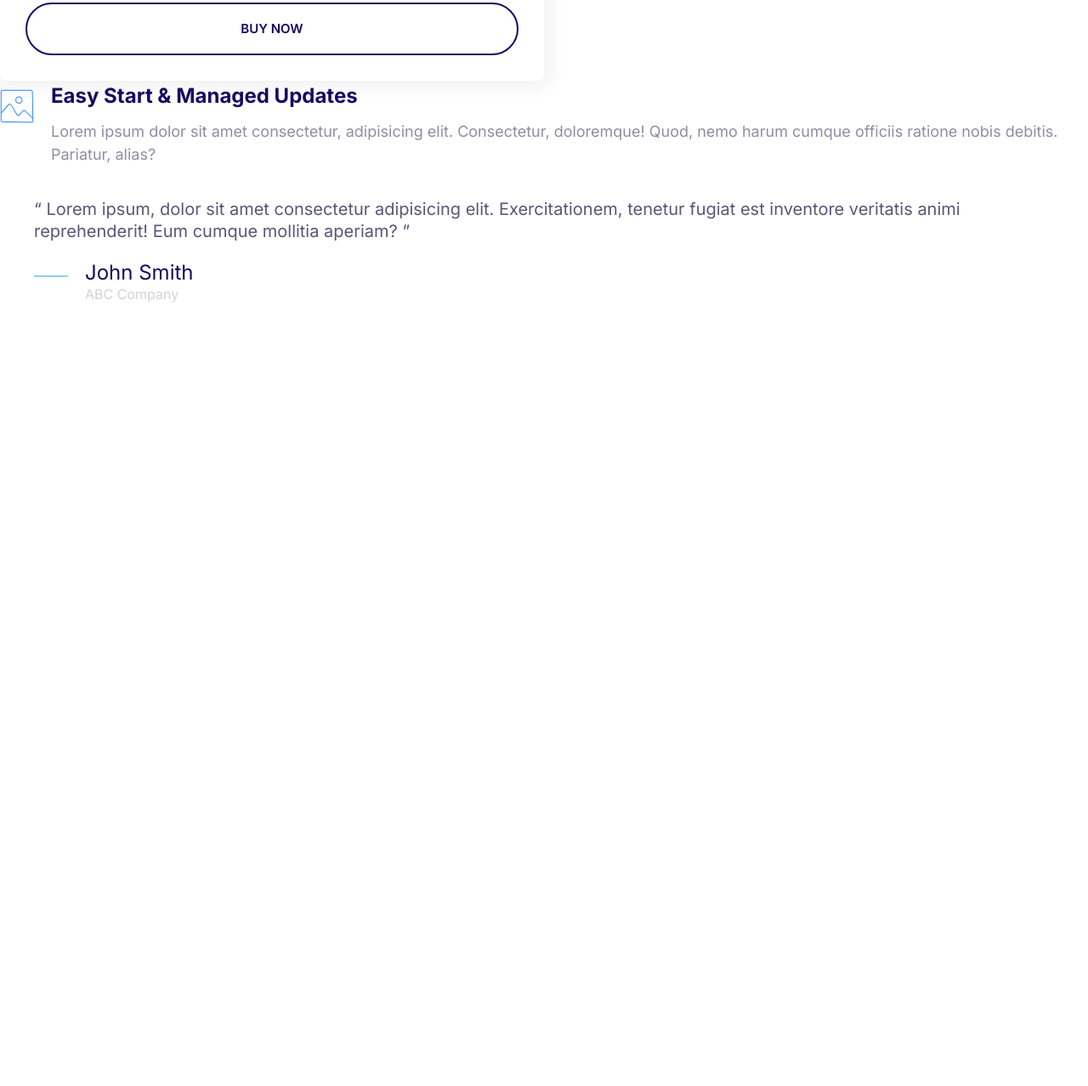
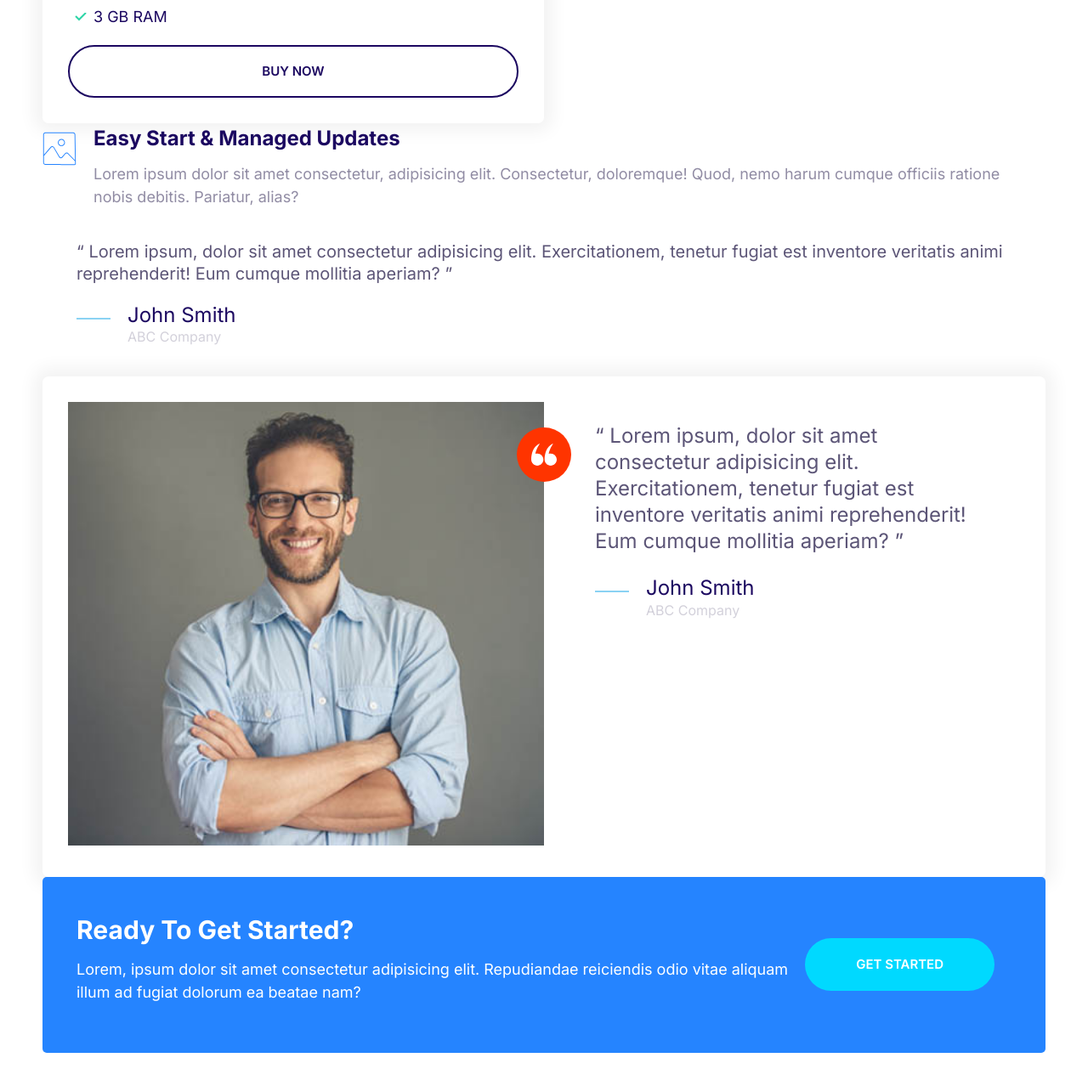
Before and after one commit to echen770/jasify, a plain HTML site: page index.html in a window 1280 px wide. Shown: the part 1272-2550 px from the top of the page at 85% size. Before the commit the page ends 1665 px from the top, so only its background shows below. Drawn offline with Linux system fonts and the light colour scheme.

Commit message:
define callouts

```diff
--- a/css/styles.css
+++ b/css/styles.css
@@ -173,6 +173,15 @@ a {
   fill: var(--color-primary);
 }
 
+.icon--accent {
+  fill: white;
+}
+
+.icon--small {
+  height: 30px;
+  width: 30px;
+}
+
 .icon-container {
   background: #f3f9fa;
   height: 64px;
@@ -239,6 +248,11 @@ a {
 .btn--block {
   width: 100%;
   display: inline-block;
+}
+
+.btn--stretched {
+  padding-left: 6rem;
+  padding-right: 6rem;
 }
 
 @media screen and (min-width: 1024px) {
@@ -439,3 +453,95 @@ a {
     font-size: 1.6rem;
   }
 }
+
+/* grids */
+
+.grid {
+  display: grid;
+}
+
+@media screen and (min-width: 768px) {
+  .grid--1x2 {
+    grid-template-columns: 1fr 1fr;
+  }
+}
+
+@media screen and (min-width: 1024px) {
+  .grid--1x3 {
+    grid-template-columns: repeat(3, 1fr);
+  }
+}
+
+/* testimonial */
+
+.testimonial {
+  padding: 3rem;
+}
+
+.testimonial__image-container {
+  position: relative;
+}
+
+.testimonial__image {
+  width: 100%;
+}
+
+.testimonial__image-container .icon-container {
+  position: absolute;
+  top: 3rem;
+  right: -32px;
+  background: var(--color-accent);
+}
+
+@media screen and (min-width: 768px) {
+  .testimonial .quote,
+  .testimonial .quote__author {
+    font-size: 2.4rem;
+  }
+
+  .testimonial .quote {
+    margin-left: 6rem;
+  }
+}
+
+/* Callouts */
+
+.callout {
+  padding: 4rem;
+  border-radius: 5px;
+}
+
+.callout--primary {
+  background-color: var(--color-primary);
+  color: white;
+}
+
+.callout__heading {
+  margin-top: 0;
+  font-size: 3rem;
+  color: white;
+}
+
+.callout .btn {
+  justify-self: center;
+  align-self: center;
+}
+
+.callout__content {
+  text-align: center;
+}
+
+@media screen and (min-width: 768px) {
+  .callout__content {
+    text-align: left;
+  }
+
+  .callout .btn {
+    justify-self: start;
+    margin: 0 2rem;
+  }
+
+  .callout .grid--1x2 {
+    grid-template-columns: 1fr auto;
+  }
+}
--- a/index.html
+++ b/index.html
@@ -1,22 +1,28 @@
 <!DOCTYPE html>
 <html lang="en">
-
   <head>
     <meta charset="UTF-8" />
     <meta http-equiv="X-UA-Compatible" content="IE=edge" />
     <meta name="viewport" content="width=device-width, initial-scale=1.0" />
     <title>Document</title>
     <link rel="preconnect" href="https://fonts.gstatic.com" />
-    <link href="https://fonts.googleapis.com/css2?family=Inter:wght@400;600;700&display=swap" rel="stylesheet" />
+    <link
+      href="https://fonts.googleapis.com/css2?family=Inter:wght@400;600;700&display=swap"
+      rel="stylesheet"
+    />
     <link rel="stylesheet" href="css/normalize.css" />
     <link rel="stylesheet" href="css/styles.css" />
   </head>
 
-<body>
+  <body style="padding: 5rem">
     <h1>heading 1</h1>
     <h2>heading 2</h2>
     <h3>heading 3</h3>
-    <p>Lorem ipsum dolor, sit amet consectetur adipisicing elit. Ratione ipsam pariatur soluta. Minus culpa itaque blanditiis tempora accusamus quod nostrum?</p>
+    <p>
+      Lorem ipsum dolor, sit amet consectetur adipisicing elit. Ratione ipsam
+      pariatur soluta. Minus culpa itaque blanditiis tempora accusamus quod
+      nostrum?
+    </p>
     <a href="#" class="link-arrow">learn more</a>
     <span class="badge badge--secondary badge--small">10% OFF</span>
     <ul class="list list--tick">
@@ -37,16 +43,18 @@
           <use xlink:href="images/sprite.svg#wordpress"></use>
         </svg>
       </span>
-        <input type="text" class="input" placeholder="Enter domain name here..." >
-        <button class="btn btn--accent">
-              Search
-        </button>
+      <input
+        type="text"
+        class="input"
+        placeholder="Enter domain name here..."
+      />
+      <button class="btn btn--accent">Search</button>
     </div>
-    <div style="width: 50%;">
+    <div style="width: 50%">
       <div class="plan plan--popular">
         <div class="card card--secondary">
           <header class="card__header">
-                    <h3 class="plan__name" >Entry</h3>
+            <h3 class="plan__name">Entry</h3>
             <span class="plan__price">$14</span>
             <span class="plan__billing-cycle">/month</span>
             <span class="badge badge--secondary badge--small">10% OFF</span>
@@ -72,12 +80,18 @@
       </div>
       <div class="media__body">
         <h3 class="media__title">Easy Start & Managed Updates</h3>
-            <p>Lorem ipsum dolor sit amet consectetur, adipisicing elit. Consectetur, doloremque! Quod, nemo harum cumque officiis ratione nobis debitis. Pariatur, alias?</p>
+        <p>
+          Lorem ipsum dolor sit amet consectetur, adipisicing elit. Consectetur,
+          doloremque! Quod, nemo harum cumque officiis ratione nobis debitis.
+          Pariatur, alias?
+        </p>
       </div>
     </div>
-    <blockquote class="quote" >
+    <blockquote class="quote">
       <p class="quote__text">
-            Lorem ipsum, dolor sit amet consectetur adipisicing elit. Exercitationem, tenetur fugiat est inventore veritatis animi reprehenderit! Eum cumque mollitia aperiam?
+        Lorem ipsum, dolor sit amet consectetur adipisicing elit.
+        Exercitationem, tenetur fugiat est inventore veritatis animi
+        reprehenderit! Eum cumque mollitia aperiam?
       </p>
       <footer>
         <div class="media">
@@ -88,11 +102,51 @@
           </div>
           <div class="media__body">
             <h3 class="media__title quote__author">John Smith</h3>
-                  <p class="quote__company" >ABC Company</p>
+            <p class="quote__company">ABC Company</p>
           </div>
         </div>
       </footer>
     </blockquote>
+    <div class="card testimonial">
+      <div class="grid grid--1x2">
+        <div class="testimonial__image-container">
+          <img class="testimonial__image" src="images/testimonial.jpg" alt="" />
+          <span class="icon-container">
+            <svg class="icon icon--accent icon--small">
+              <use xlink:href="images/sprite.svg#quotes"></use>
+            </svg>
+          </span>
+        </div>
+        <blockquote class="quote">
+          <p class="quote__text">
+            Lorem ipsum, dolor sit amet consectetur adipisicing elit.
+            Exercitationem, tenetur fugiat est inventore veritatis animi
+            reprehenderit! Eum cumque mollitia aperiam?
+          </p>
+          <footer>
+            <div class="media">
+              <div class="media__image">
+                <svg class="icon icon--primary quote__line">
+                  <use xlink:href="images/sprite.svg#line"></use>
+                </svg>
+              </div>
+              <div class="media__body">
+                <h3 class="media__title quote__author">John Smith</h3>
+                <p class="quote__company">ABC Company</p>
+              </div>
+            </div>
+          </footer>
+        </blockquote>
+      </div>
+    </div>
+    <div class="callout callout--primary">
+      <div class="grid grid--1x2">
+        <div class="callout__content">
+          <h2 class="callout__heading" >Ready To Get Started?</h2>
+          <p>Lorem, ipsum dolor sit amet consectetur adipisicing elit. Repudiandae reiciendis odio vitae aliquam illum ad fugiat dolorum ea beatae nam?</p>
+        </div>
+        <a href="#" class="btn btn--secondary btn--stretched">get started</a>
+      </div>
+    </div>
   </body>
-
 </html>
```
Also changed, not shown: components/grid.html (added, +5 -0 lines), images/testimonial.jpg (added). Lines whose indentation alone changed are shown as unchanged.
